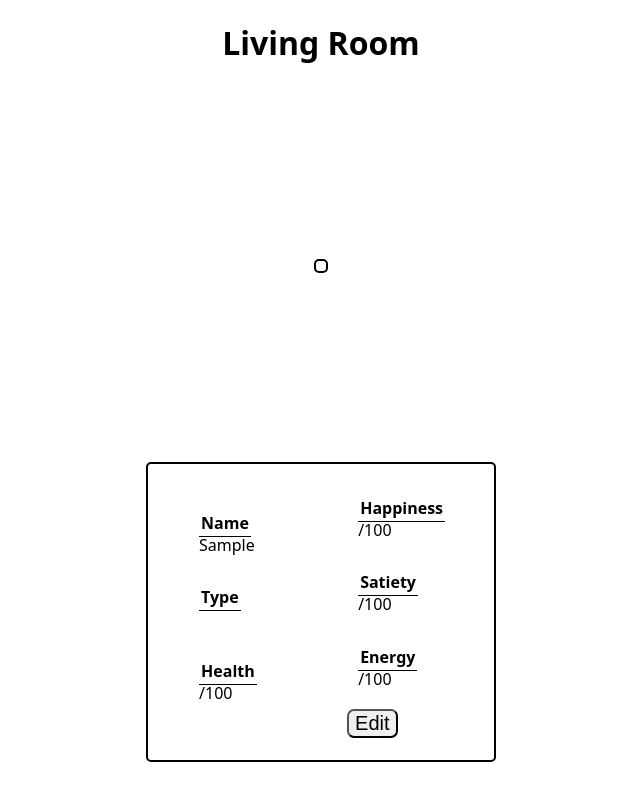
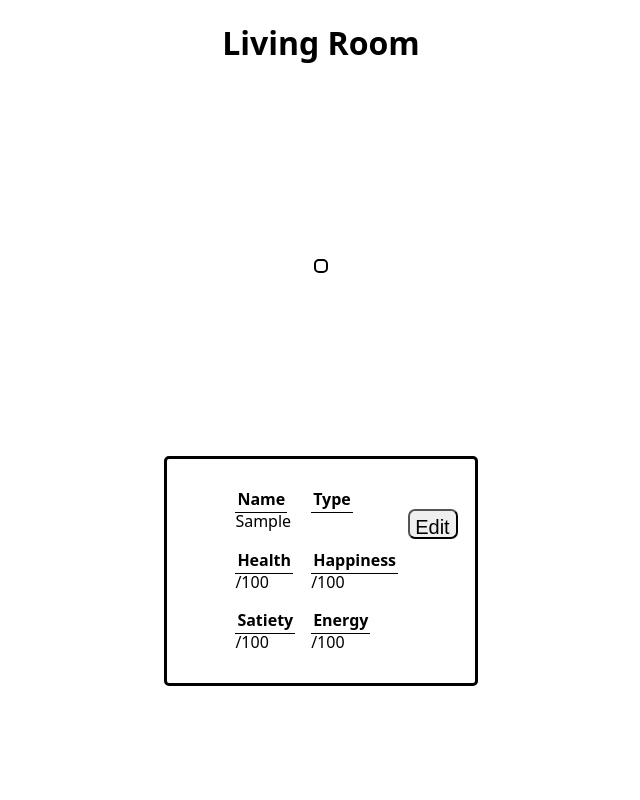
Before and after one commit to Braun-Johannes/Survival-Pets, a Next.js app: page / in a window 1280 px wide. Both pictures are taken after typing "Sample" into the empty fields and a click on the button "Select". Shown: the whole page, without its empty margins (319-959 px from the left). Built offline with nearby package versions, Linux system fonts and the light colour scheme.

Commit message:
Stats and button design

```diff
--- a/components/CurrentPetStats.jsx
+++ b/components/CurrentPetStats.jsx
@@ -2,9 +2,10 @@ import StyledStatKey from "./Styles/StyledStatKey";
 import StyledStatsContainer from "./Styles/StyledStatsContainer";
 import StyledListItem from "./Styles/StyledListItem";
 import StyledButton from "./Styles/StyledButton";
+import styled from "styled-components";
 
 export default function CurrentPetStats({ selectedPet, onHandleMode }) {
-  return (<>
+  return (<StyledDiv>
     <StyledStatsContainer>
       <StyledListItem $variant="livingroom">
         <StyledStatKey>Name</StyledStatKey>
@@ -35,9 +36,16 @@ export default function CurrentPetStats({ selectedPet, onHandleMode }) {
         {selectedPet.energy}/100
       </StyledListItem>
       <StyledListItem>
-      <StyledButton $variant="edit" onClick={() => onHandleMode("edit")} >Edit</StyledButton>
       </StyledListItem>
     </StyledStatsContainer>
-    </>
+      <StyledButton $variant="edit" onClick={() => onHandleMode("edit")} >Edit</StyledButton>
+    </StyledDiv>
   );
 }
+
+const StyledDiv = styled.div`
+display: grid;
+grid-template-columns: 75% 25% ;
+border: solid black;
+border-radius: 5px;
+margin: 10px;`
--- a/components/EditForm.jsx
+++ b/components/EditForm.jsx
@@ -16,7 +16,7 @@ export default function EditForm({selectedPet, onHandleMode, onSubmit}) {
         $variant="name"
         required
       />
-      <StyledButton $variant="edit" type="submit" >Update</StyledButton>
+      <StyledButton $variant="updateEdit" type="submit" >Update</StyledButton>
       <StyledButton $variant="cancelEdit" type="button" onClick={() => onHandleMode("livingroom")}>Cancel</StyledButton>
     </StyledForm>
     </>)
--- a/components/Styles/StyledButton.js
+++ b/components/Styles/StyledButton.js
@@ -11,10 +11,16 @@ const StyledButton = styled.button`
   ${(props) =>
     props.$variant === "edit" &&
     `
+    width: 50px;
+    height: 30px;
+    padding: 5px;
+    top: 50px;
+    left: 10px;
     border-radius: 7px;
     font-size: 20px;
   cursor: pointer;
-  display: inline-block;`}
+  display: flex;
+  position: relative;`}
 
   ${(props) =>
     props.$variant === "cancelEdit" &&
--- a/components/Styles/StyledStatsContainer.js
+++ b/components/Styles/StyledStatsContainer.js
@@ -1,19 +1,12 @@
 import styled from "styled-components";
 
 const StyledStatsContainer = styled.ul`
-  display: flex;
-  justify-content: center;
-  flex-direction: column;
-  flex-wrap: wrap;
-  border: black solid 2px;
-  border-radius: 5px;
-  height: 37vh;
-  margin: 1rem;
+display: grid;
+grid-template-columns: 50% 50% ;
+grid-template-rows: 33% 33% 33%;
   list-style: none;
-  @media (min-width: 800px) {
-    width: 350px;
-    height: 300px;
-  }
+  margin: 20px;
+
 `;
 
 export default StyledStatsContainer;
```
